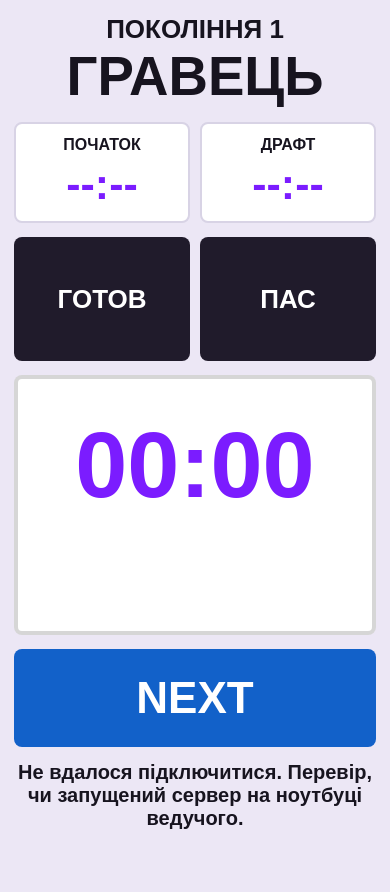
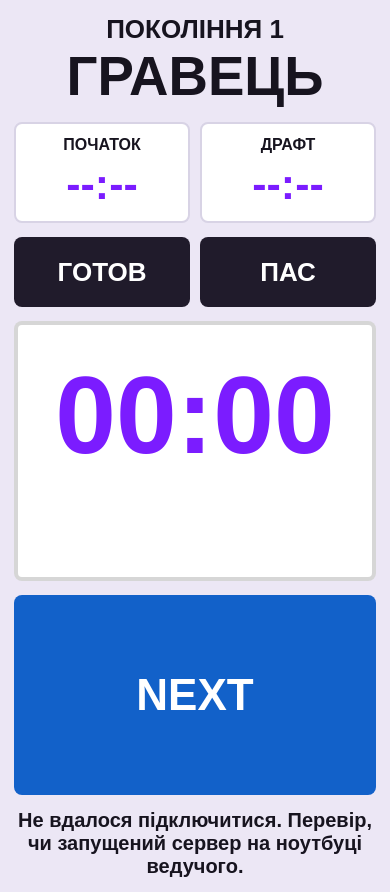
Before and after one commit to KO3AK10000/MARS2.0, a website: page player.html in a window 390 px wide. Before the commit the page ends 844 px from the top, so only its background shows below. Drawn offline with Linux system fonts and the light colour scheme; no server answers.

Commit message:
Add files via upload

```diff
--- a/styles.css
+++ b/styles.css
@@ -389,7 +389,7 @@ select {
 
 .mobile-timer {
   color: var(--purple);
-  font-size: clamp(64px, 24vw, 132px);
+  font-size: clamp(64px, 28vw, 132px);
   line-height: 0.95;
   font-weight: 900;
   font-variant-numeric: tabular-nums;
@@ -415,7 +415,7 @@ select {
 }
 
 .mobile-turn-actions button {
-  min-height: 58px;
+  height: 70px;
   border: 0;
   border-radius: 8px;
   background: #201b2b;
@@ -429,7 +429,7 @@ select {
 }
 
 .mobile-next-action button {
-  min-height: 98px;
+  min-height: 200px;
   border: 0;
   border-radius: 8px;
   background: #1261c9;
```
